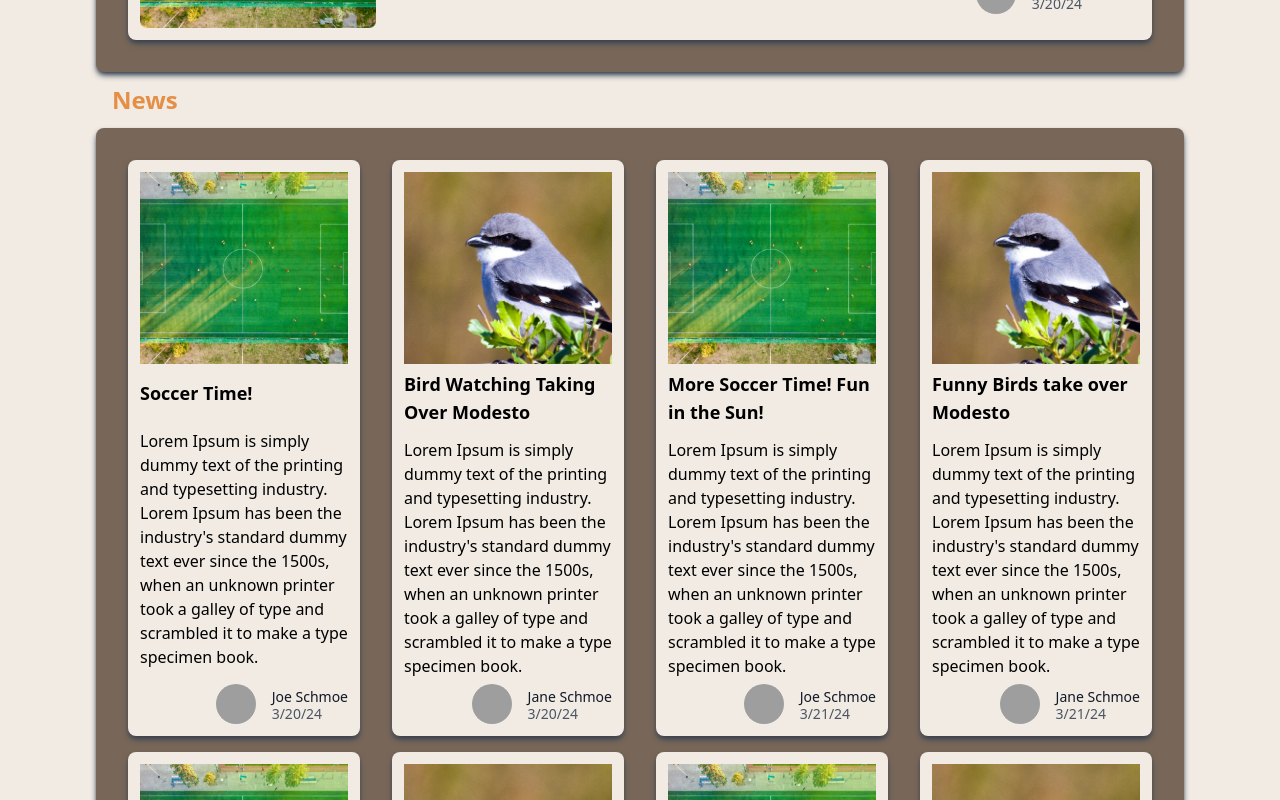
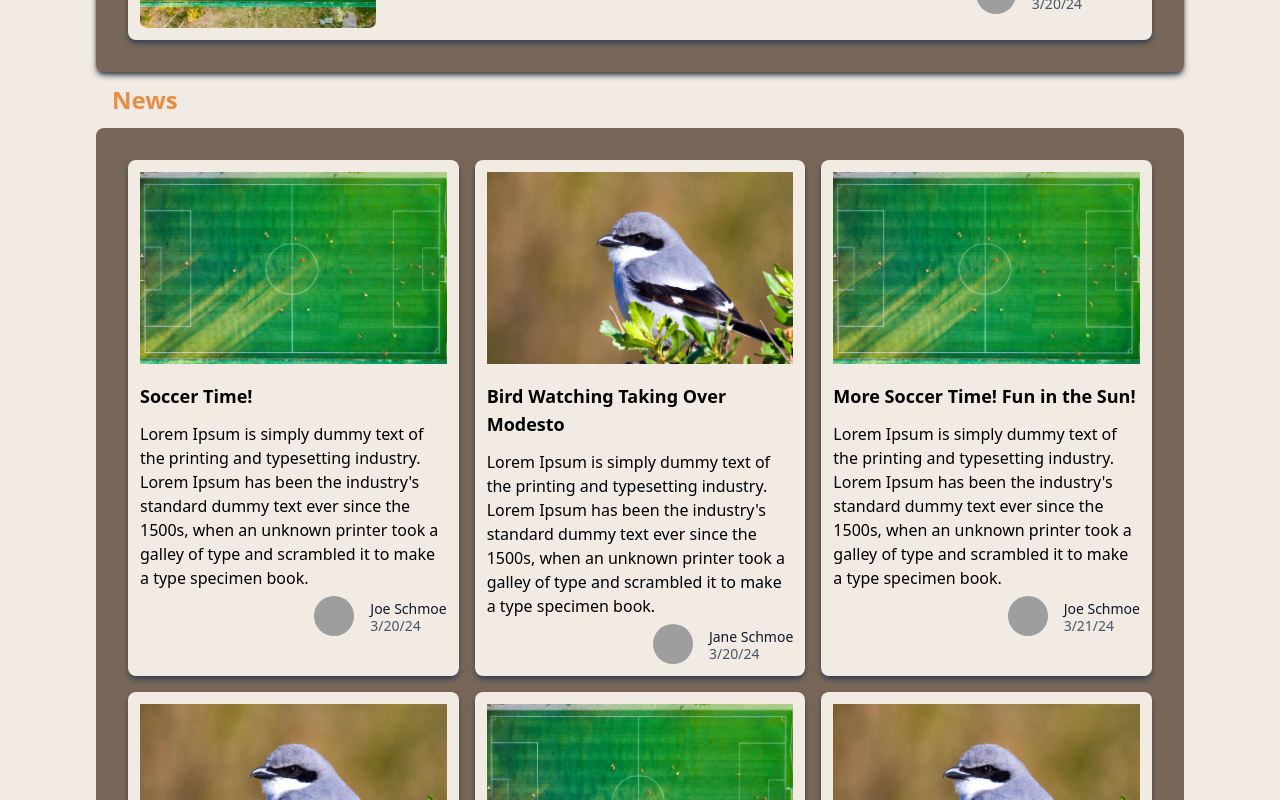
Before and after one commit to Algorithm-Allies/valleyNews, a React (Vite) app in the folder client/: page /auth/news in a window 1280 px wide. Shown: the part 500-1300 px from the top of the page. Built offline with nearby package versions, Linux system fonts and the light colour scheme; grey boxes are pictures that could not be loaded.

Commit message:
using grid

```diff
--- a/client/src/components/ArticleThumbnail.jsx
+++ b/client/src/components/ArticleThumbnail.jsx
@@ -1,15 +1,15 @@
-
 function ArticleThumbnail(itemData) {
   return (
-    <div className="unset-border-box md:flex-wrap shadow-gray-700 shadow-md bg-brown-400 p-8 rounded-lg flex flex-row max-md:flex-col md:gap-x-8 gap-4 md:justify-center md:w-[80vw]">
+    <div className="unset-border-box bg-brown-400 p-8 rounded-lg">
+      <div className="grid gap-4 md:grid-cols-1 lg:grid-cols-2 xl:grid-cols-3">
         {itemData.map((thumbnail, i) => (
-        <div className="max-md:w-[100%] lg:w-[21%] grow shadow-gray-700 shadow-md bg-brown-100 p-3 rounded-lg flex md:justify-between flex-col" key={i}>
-          <img className="object-cover h-48 w-96" src={[thumbnail.articleImg]}></img>
+          <div className="shadow-gray-700 shadow-md bg-brown-100 p-3 rounded-lg" key={i}>
+            <img className="object-cover h-48 w-full mb-3" src={thumbnail.articleImg} alt="Article"></img>
             <div className='text-lg py-1.5 font-bold'>{thumbnail.articleTitle}</div>
             <div className='py-1.5'>{thumbnail.articleBody}</div>
             <div className="flex items-end justify-end">
-            <img className="w-10 h-10 rounded-full mr-4" src={[thumbnail.authorImg]} alt="User"/>
-            <div className="text-sm flex items-stretch flex-col">
+              <img className="w-10 h-10 rounded-full mr-4" src={thumbnail.authorImg} alt="User"/>
+              <div className="text-sm flex flex-col">
                 <p className="text-gray-900 leading-none">{thumbnail.articleAuthor}</p>
                 <p className="text-gray-600">{thumbnail.articleDate}</p>
               </div>
@@ -17,6 +17,7 @@ function ArticleThumbnail(itemData) {
           </div>
         ))}
       </div>
+    </div>
   );
 }
 
```
Lines whose indentation alone changed are shown as unchanged.
